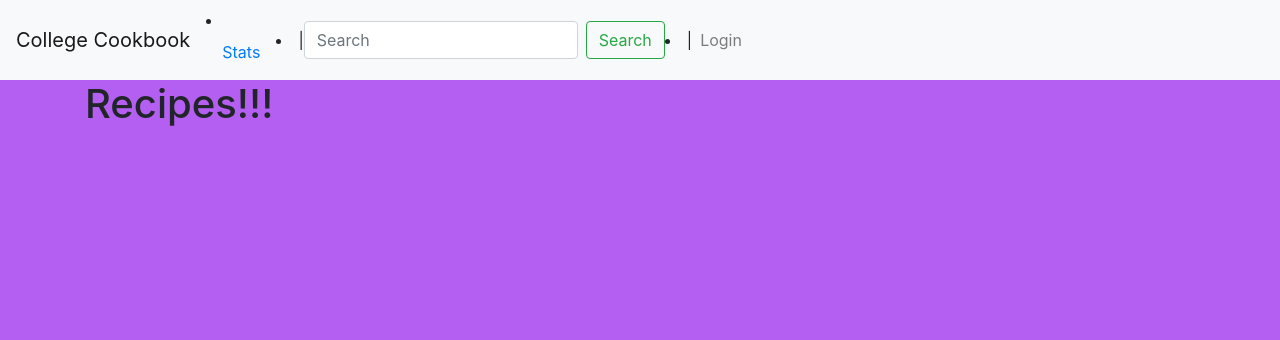
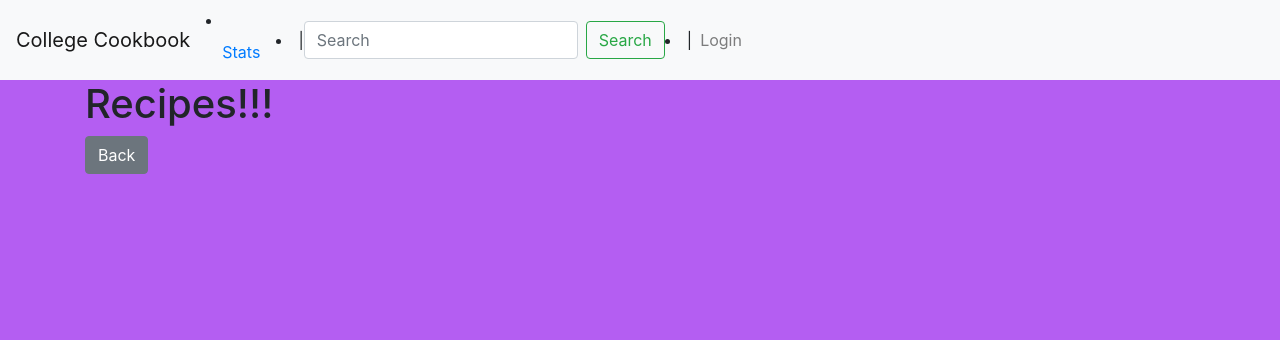
Before and after one commit to iiostefanos/college-cookbook, a Flask app: page / in a window 1280 px wide. Shown: the top 340 px of the page. Run offline with Flask 2, Linux system fonts and the light colour scheme; data that the repository does not hold is empty; some libraries are stand-ins or nearby versions.

Commit message:
arranging recipes

```diff
--- a/app.py
+++ b/app.py
@@ -59,7 +59,7 @@ def update_recipe(recipe_id):
     )
     return redirect(url_for('get_recipes'))
 
-@app.route('/delete_recipe/<recipe_id>')
+@app.route('/delete_recipe/<recipe_id>', methods=['POST'])
 def delete_recipe(recipe_id):
       mongo.db.recipes.remove({'_id': ObjectId(recipe_id)})
       return redirect(url_for('get_recipes'))
--- a/templates/recipes.html
+++ b/templates/recipes.html
@@ -1,8 +1,21 @@
 {% extends 'base.html' %} {% block content %}
-
+<main class="container">
+        <div class="row">
+    <button id="back-to-results" class="btn btn-secondary" onclick="history.back(-1)">Back</button>
+       </div>
+<div class="container-fluid">
+<div class="row recipe-header">
+        <div class="col-sm-9">
         {% for recipe in recipes%}
+        <h5>Category</h5>
         {{recipe.category_name}}
+        </div>
+        <div class="row">
+       <div class="col col-sm-4">
+        <h5>Title</h5>
         {{recipe.recipe_name}}
+        </div>
+        </div>
         {{recipe.recipe_image}}
         {{recipe.Serves}}
         {{recipe.Prep_Time}}
@@ -11,10 +24,14 @@
         {{recipe.Author}}
         {{recipe.Ingredients}}
         {{recipe.Instructions}}
-<div class="recipe-header col-s3">
+
+        </div>
+<div class="recipe-header col-sm-9">
 
   <a href="{{url_for('edit_recipe', recipe_id=recipe._id)}}" class="btn btn-warning btn-small" type="submit">Edit</a>
-  <a class="btn btn-info btn-small" type="submit">Delete</a>
+  <form action="/delete_recipe/{{recipe._id}}" method="POST" class="col-s12">
+  <button class="btn btn-info btn-small" type="submit">Delete</button>
+  </form>
 </div>
 <div class="col-s9">
 
```
Also changed, not shown: .c9/metadata/environment/app.py (+1 -1 lines), .c9/metadata/environment/templates/add_recipe.html (+1 -1 lines), .c9/metadata/environment/templates/edit_recipe.html (+1 -1 lines), .c9/metadata/environment/templates/recipes.html (+1 -1 lines), 4 other files.
